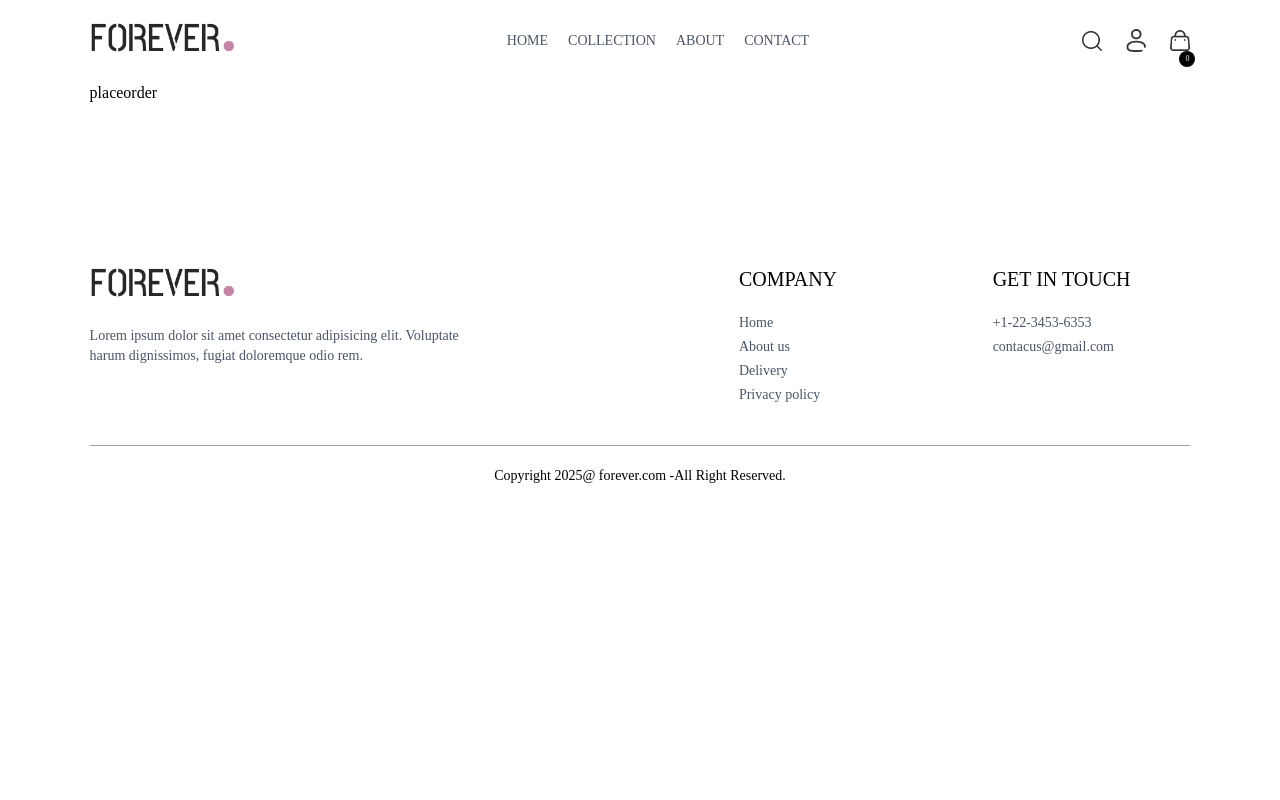
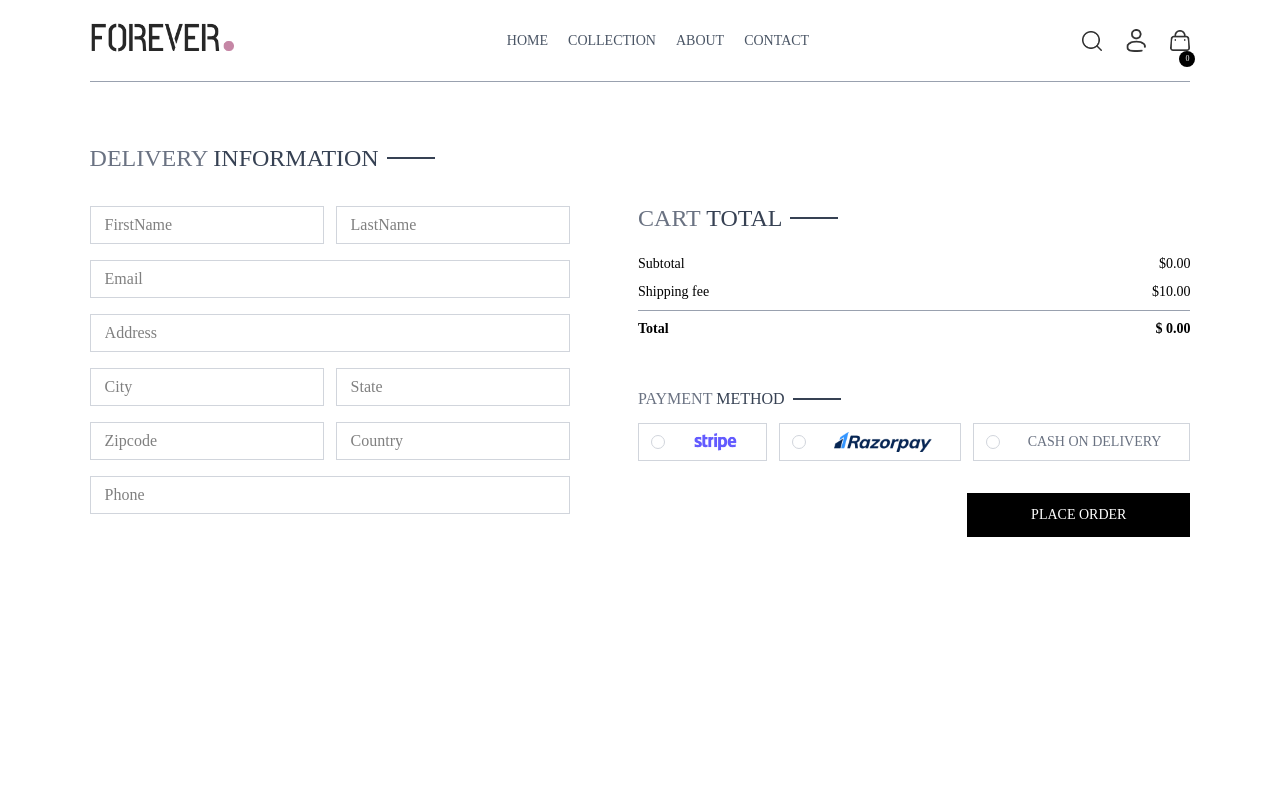
Before and after one commit to Salmaan-faris/Ecommerce_App, a React (Vite) app in the folder frontend/: page /placeorder in a window 1280 px wide. Shown: the top 800 px of the page. Built offline with nearby package versions, Linux system fonts and the light colour scheme; a web font is replaced by a local one.

Commit message:
orderpage completed

```diff
--- a/frontend/src/App.jsx
+++ b/frontend/src/App.jsx
@@ -12,6 +12,7 @@
 import Footer from './component/Footer'
 import SearchBar from './component/Search'
 import { ToastContainer, toast } from 'react-toastify';
+import Login from './pages/Login'
 
 function App() {
   return (
@@ -28,6 +29,7 @@
       <Route path='/placeorder' element={<Placeorder/>} / >
       <Route path='/order' element={<Order/>} / >
       <Route path='/products/:productId' element={<Product/>} / >
+      <Route path='/login' element={<Login/>} />
     </Routes>
     <Footer/>
 
--- a/frontend/src/component/Navbar.jsx
+++ b/frontend/src/component/Navbar.jsx
@@ -35,7 +35,9 @@
       <div className="flex items-center gap-6">
         <img onClick={()=>{setShowSearch(true)}} src={assets.search_icon} alt="" className='w-5 cursor-pointer' />
         <div className="group relative">
-            <img src={assets.profile_icon} alt="" className='w-5 cursor-pointer' />
+            <Link to='/login' >
+              <img src={assets.profile_icon} alt="" className='w-5 cursor-pointer' />
+            </Link>
             <div className="dropdown-menu group-hover:block hidden absolute right-0 pt-4 ">
                <div className="flex flex-col gap-2 w-36 py-3 bg-slate-100 text-gray-500 rounded p-2 border border-gray-300 ">
                  <p className='cursor-pointer hover:text-black'>My Profile </p>
--- a/frontend/src/pages/Login.jsx
+++ b/frontend/src/pages/Login.jsx
@@ -1,10 +1,30 @@
-import React from 'react'
+import React, { useState } from 'react'
 
 function Login() {
+  const [currentstate , setCurrentState] = useState('Login')
+  const onSubmitHandler = (event)=>{
+      event.preventDefault()
+  }
+
   return (
-    <div>
-      <h3>login</h3>
-    </div>
+    <form onSubmit={onSubmitHandler} className='flex flex-col items-center w-[90%] sm:max-w-96 m-auto mt-14 gap-4 text-gray-700 '>
+       <div className="inline-flex items-center gap-2 mb-2 mt-10">
+        <p className='prata-regular text-3xl'>{currentstate}</p>
+        <hr className='border-none h-[1.5px] w-8 bg-gray-700 ' />
+       </div>
+
+       {currentstate === 'Login' ? '' : <input type="text" className='w-full py-2 px-4 border border-gray-500' placeholder='Enter Your Name' required /> }
+       <input type="email" className='w-full py-2 px-4 border border-gray-500' placeholder='Email' required />
+       <input type="password" className='w-full py-2 px-4 border border-gray-500' placeholder='Password' required />
+       <div className="flex justify-between w-full text-sm mt-[-12px]">
+        <p className='cursor-pointer'>forgot your password ?</p>
+        {
+          currentstate === 'Login' ? <p onClick={()=>setCurrentState('Sign Up')} className='cursor-pointer' >Create account</p> :
+          <p onClick={()=>setCurrentState('Login')} className='cursor-pointer' >Login here</p>
+        }
+       </div>
+       <button className='bg-black text-white py-2 px-6'>{currentstate === 'Login' ? 'Sign In':'Sign Up'}</button>
+    </form>
   )
 }
 
--- a/frontend/src/pages/Order.jsx
+++ b/frontend/src/pages/Order.jsx
@@ -1,9 +1,41 @@
-import React from 'react'
+import React, { useContext } from 'react'
+import { Shopcontext } from '../context/ShopContext'
+import Title from '../component/Title'
 
 function Order() {
+  const {currency , products} = useContext(Shopcontext)
   return (
-    <div>
-      <h3>order</h3>
+    <div className='border-t pt-16'>
+      <div className='text-2xl'>
+        <Title text1={'MY'} text2={'ORDERS'} />
+      </div>
+      <div>
+        {
+          products.slice(1,4).map((item,index)=>(
+            <div key={index} className='py-4  border-b border-gray-300 text-gray-700 flex flex-col md:flex-row md:items-center md:justify-between gap-4'>
+              <div className='flex items-start gap-6 text-sm'>
+                <img src={item.image[0]} className='w-16 sm:w-20' alt="" />
+                <div >
+                  <p className='font-medium sm:text-base'>{item.name}</p>
+                  <div className="flex  items-center gap-3 text-base mt-2 text-gray-700">
+                    <p className='text-lg'>{currency}{item.price} </p>
+                    <p>Quantity : 1</p>
+                    <p>Size : M</p>
+                  </div>
+                  <p className='mt-2'>Date : <span className='text-gray-500'>22-02-25</span></p>
+                </div>
+              </div>
+              <div className="md:w-1/2 flex justify-between ">
+                 <div className="flex items-center gap-3">
+                  <p className='h-2 min-w-2 rounded-full bg-green-400'></p>
+                  <p className='text-sm md:text-base'>Ready to ship</p>
+                 </div>
+                 <button className='border border-gray-400 px-4 text-sm font-medium py-2 rounded-sm '>Track order</button>
+              </div>
+            </div>
+          ))
+        }
+      </div>
     </div>
   )
 }
--- a/frontend/src/pages/Placeorder.jsx
+++ b/frontend/src/pages/Placeorder.jsx
@@ -1,9 +1,67 @@
-import React from 'react'
+import React, { useState } from 'react'
+import Title from '../component/Title'
+import Carttotal from '../component/Carttotal'
+import { assets } from '../assets/assets'
+import { useNavigate } from 'react-router-dom'
 
 function Placeorder() {
+  const [method,setMethod] = useState('')
+  const navigate = useNavigate()
   return (
-    <div>
-      <h3>placeorder</h3>
+    <div className=' flex flex-col sm:flex-row justify-between gap-4 pt-5 sm:pt-14 min-h-[80vh] border-t border-gray-400'>
+     {/* -------------left side ---------------*/}
+      <div className='flex flex-col gap-4 w-full sm:max-w-[480px] '>
+        <div className="text-xl sm:text-2xl my-1 ">
+          <Title text1={'DELIVERY'} text2={ 'INFORMATION'}/>
+        </div>
+        <div className='flex gap-3'>
+          <input className='border border-gray-300 py-1.5  w-full px-3.5' type="text"  placeholder='FirstName' />
+          <input className='border border-gray-300 py-1.5 px-3.5 w-full  ' type="text" placeholder='LastName' />
+        </div>
+        <input className='border border-gray-300 py-1.5 px-3.5 w-full  ' type="text" placeholder='Email' />
+
+        <input className='border border-gray-300 py-1.5 px-3.5 w-full  ' type="text" placeholder='Address' />
+        <div className='flex gap-3'>
+          <input className='border border-gray-300 py-1.5  w-full px-3.5' type="text"  placeholder='City' />
+          <input className='border border-gray-300 py-1.5 px-3.5 w-full  ' type="text" placeholder='State' />
+        </div>
+        <div className='flex gap-3'>
+          <input className='border border-gray-300 py-1.5  w-full px-3.5' type="number"  placeholder='Zipcode' />
+          <input className='border border-gray-300 py-1.5 px-3.5 w-full  ' type="text" placeholder='Country' />
+        </div>
+        <input className='border border-gray-300 py-1.5  w-full px-3.5' type="number"  placeholder='Phone' />
+
+      </div>
+
+    {/* -------Right side ------------ */}
+      <div className="mt-8">
+        <div className='mt-8 min-w-80'>
+          <Carttotal/>
+        </div>
+        <div className='mt-12'>
+          <Title text1={'PAYMENT'} text2={'METHOD'}/>
+          {/*---------------payment ---------------*/}
+          <div className='flex gap-3 flex-col lg:flex-row'>
+             <div onClick={()=>setMethod('stripe')} className="flex items-center gap-3 border  border-gray-300 p-2 px-3 cursor-pointer">
+              <p className={`min-w-3.5 border  border-gray-300 h-3.5 rounded-full ${method === 'stripe' ? 'bg-green-400' : ''}`}></p>
+              <img className='h-5 mx-4' src={assets.stripe_logo} alt="" />
+             </div>
+             <div onClick={()=>setMethod('razorpay')} className="flex items-center gap-3 border border-gray-300 p-2 px-3 cursor-pointer">
+              <p className={`min-w-3.5 border  border-gray-300 h-3.5 rounded-full ${method === 'razorpay' ? 'bg-green-400' : ''}`}></p>
+              <img className='h-5 mx-4' src={assets.razorpay_logo} alt="" />
+             </div>
+             <div onClick={()=>setMethod('cod')} className="flex items-center gap-3 border  border-gray-300 p-2 px-3 cursor-pointer">
+              <p className={`min-w-3.5 border border-gray-300 h-3.5 rounded-full ${method === 'cod' ? 'bg-green-400' : ''}`}></p>
+              <p className='text-sm text-gray-500 mx-4 font-medium'>CASH ON DELIVERY</p>
+
+             </div>
+
+          </div>
+          <div className='w-full text-end mt-8'>
+            <button onClick={()=>navigate('/order')} className='bg-black text-white px-16 py-3 text-sm' >PLACE ORDER</button>
+          </div>
+        </div>
+      </div>
     </div>
   )
 }
```
